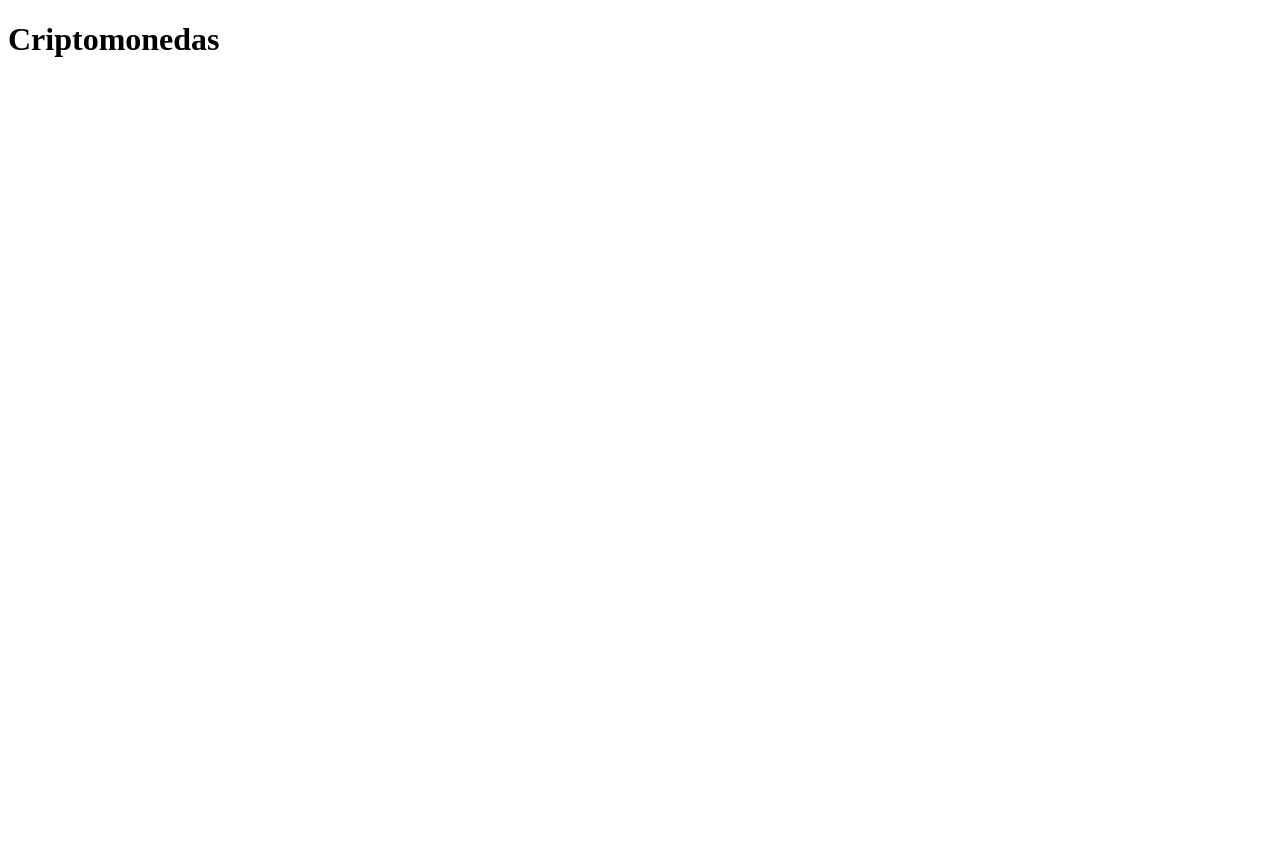
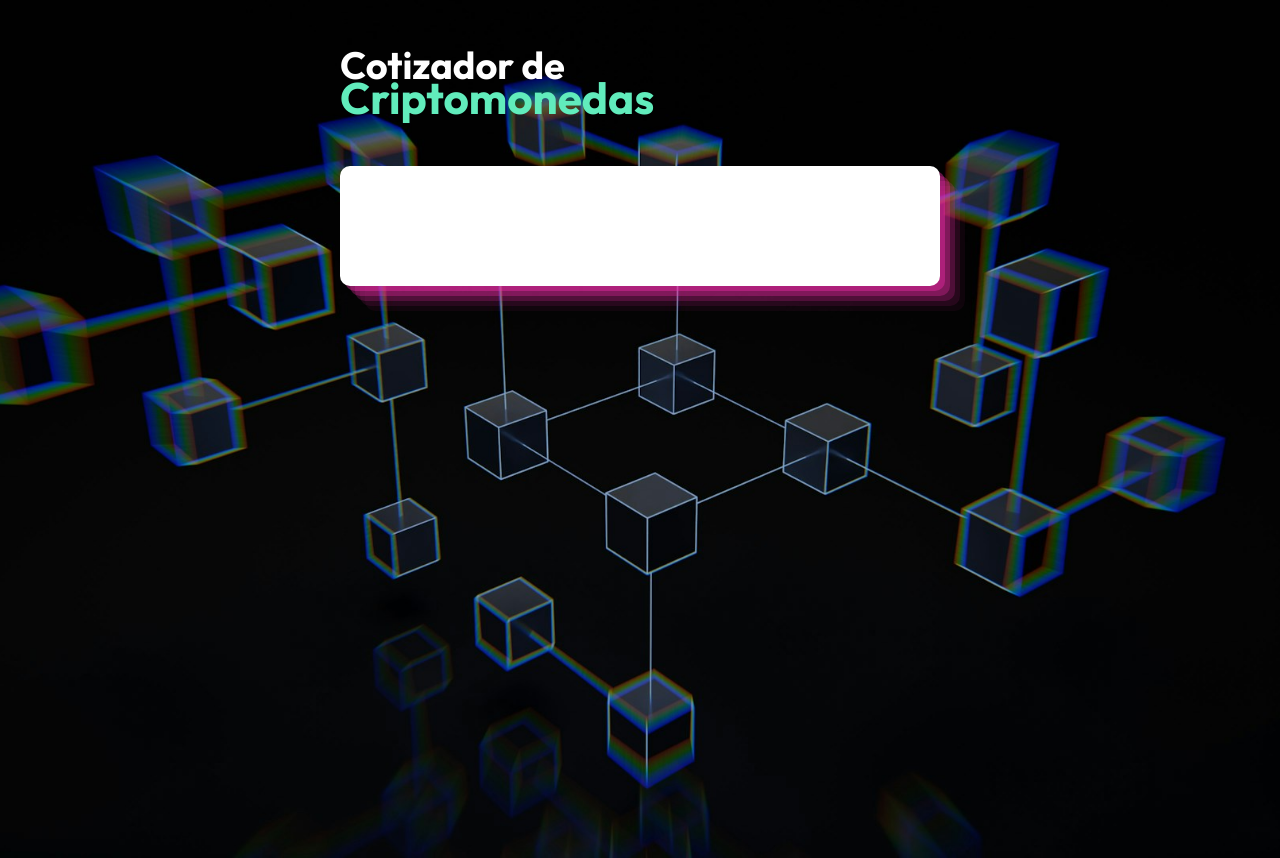
Before and after one commit to CarlosRa10/Criptomoneda-Typescript, a React (Vite) app: page / in a window 1280 px wide. Before the commit the page ends 800 px from the top, so only its background shows below. Built offline with nearby package versions, Linux system fonts and the light colour scheme.

Commit message:
Agregar estilos iniciales

```diff
--- a/index.html
+++ b/index.html
@@ -5,6 +5,9 @@
     <link rel="icon" type="image/svg+xml" href="/vite.svg" />
     <meta name="viewport" content="width=device-width, initial-scale=1.0" />
     <title>Criptomonedas</title>
+    <link rel="preconnect" href="https://fonts.googleapis.com">
+    <link rel="preconnect" href="https://fonts.gstatic.com" crossorigin>
+    <link href="https://fonts.googleapis.com/css2?family=Outfit:wght@100..900&display=swap" rel="stylesheet">
   </head>
   <body>
     <div id="root"></div>
--- a/src/App.tsx
+++ b/src/App.tsx
@@ -4,7 +4,15 @@ function App() {
 
   return (
     <>
-      <h1>Criptomonedas</h1>
+      <div className="container">
+          <h1 className="app-title">
+              Cotizador de <span>Criptomonedas</span>
+          </h1>
+
+          <div className="content">
+
+          </div>
+      </div>
     </>
   )
 }
--- a/src/index.css
+++ b/src/index.css
@@ -0,0 +1,47 @@
+:root {
+    --white: #ffffff;
+    --primary: #61ECBC;
+    --black: #182339;
+}
+
+html {
+    /* el font-size: 62.5% permite trabajar con rem al mismo tamaño que pixeles */
+    font-size: 62.5%;
+}
+
+body{
+    background-image: url('/bg-1.jpg');
+    background-position: center;
+    background-repeat: no-repeat;
+    background-size: cover;
+    min-height: 100vh;
+    font-family: 'Outfit', sans-serif;
+}
+
+.container {
+    /* max-width: 60rem - aplicación delgada la pantalla - es decir nada en los laterales si no delgada */
+    max-width: 60rem;
+    width: 95%;
+    margin: 0 auto;
+}
+
+.app-title {
+    font-size: 3.8rem;
+    margin-top: 5rem;
+    color: var(--white);
+    line-height: .8;
+}
+
+.app-title span {
+    display: block;
+    color: var(--primary);
+    font-size: 4.4rem;
+}
+
+.content {
+    margin-top: 5rem;
+    padding: 6rem 2rem;
+    background-color: var(--white);
+    border-radius: 1rem;
+    box-shadow: rgba(240, 46, 170, 0.4) 5px 5px, rgba(240, 46, 170, 0.3) 10px 10px, rgba(240, 46, 170, 0.2) 15px 15px, rgba(240, 46, 170, 0.1) 20px 20px, rgba(240, 46, 170, 0.05) 25px 25px;
+}
```
